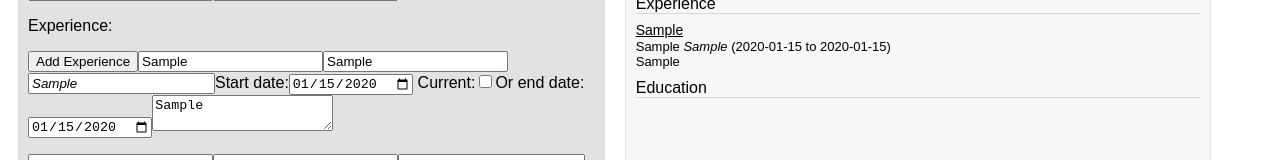
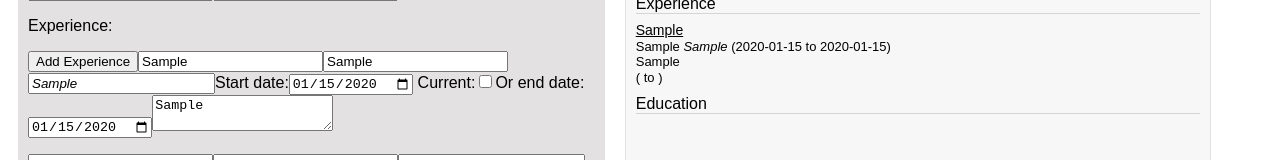
Before and after one commit to jesscz/cv-app, a React (Create React App) app: page / in a window 1280 px wide. Both pictures are taken after typing "Sample", "Sample", "Sample", "2020-01-15", "2020-01-15", "Sample" into the empty fields and a click on the button "Add Experience". Shown: the part 198-358 px from the top of the page. Built offline with nearby package versions, Linux system fonts and the light colour scheme.

Commit message:
Add extra experience to preview

```diff
--- a/src/components/Experience.js
+++ b/src/components/Experience.js
@@ -10,7 +10,6 @@ class Experience extends Component {
         for (let i = 1; i <= this.props.data.other.numChildrenExp; i += 1) {
            children.push(<
             ExtraExperienceInput
-                key={i}
                 number={i}
                 id={'exp'+i}
                 onChange={this.props.onChange}
--- a/src/components/Preview.js
+++ b/src/components/Preview.js
@@ -1,5 +1,6 @@
 import React, { Component } from 'react';
 import '../css/Preview.css';
+import ExtraExperiencePreview from './extraExperiencePreview';
 
 
 class Preview extends Component {
@@ -7,8 +8,10 @@ class Preview extends Component {
 
         const expChildren = [];
         for (let i = 1; i <= this.props.data.other.numChildrenExp; i += 1) {
-            let x = 'exp' + i;
-            expChildren.push()
+            expChildren.push(<ExtraExperiencePreview
+                i={i}
+                data={this.props.data}
+            />)
         }
 
         return (
--- /dev/null
+++ b/src/components/extraExperiencePreview.js
@@ -0,0 +1,21 @@
+import React, { Component } from "react";
+
+
+class ExtraExperiencePreview extends Component {
+    render(){
+        let x = 'exp'+this.props.i;
+        return(
+            <div className='previewGroup'>
+                <p className='previewCompany'>{this.props.data[x].company}</p>
+                <span>{this.props.data[x].position}{' '}</span>
+                <span className='expCity'>{this.props.data[x].expCity}{' '}</span>
+                <span>{'('}{this.props.data[x].expStart}{' to '}</span>
+                <span>{this.props.data[x].expEnd}{')'}</span>
+                <p>{this.props.data[x].description}</p>
+            </div>
+        )
+    }
+}
+
+
+export default ExtraExperiencePreview;
```
